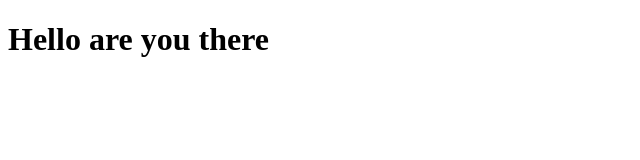
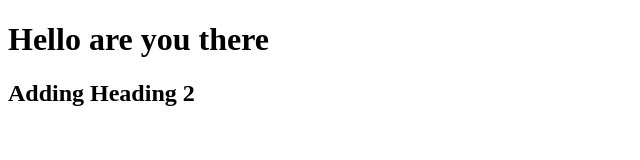
Before and after one commit to 243472-hash/dev, a plain HTML site: page Index.html in a window 1280 px wide. Shown: the whole page, without its empty margins (0-640 px from the left). Drawn offline with Linux system fonts and the light colour scheme.

Commit message:
Added new heading in index.html page

```diff
--- a/Index.html
+++ b/Index.html
@@ -7,5 +7,6 @@
 </head>
 <body>
     <h1> Hello are you there</h1>
+    <h2>Adding Heading 2</h2>
 </body>
 </html>
```
